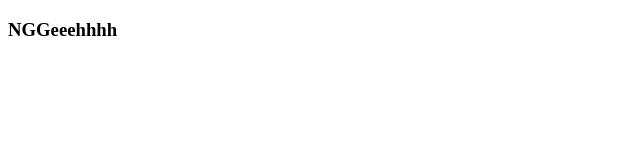
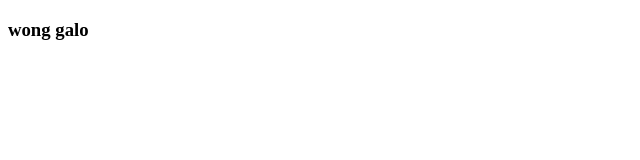
Before and after one commit to maulana2003/static-hello, a plain HTML site: page index.html in a window 1280 px wide. Shown: the full height of the page, 0-640 px from the left. Drawn offline with Linux system fonts and the light colour scheme.

Commit message:
Update index.html

```diff
--- a/index.html
+++ b/index.html
@@ -1,2 +1,2 @@
 <!DOCTYPE html>
-<h3> NGGeeehhhh </h3>
+<h3> wong galo </h3>
```
